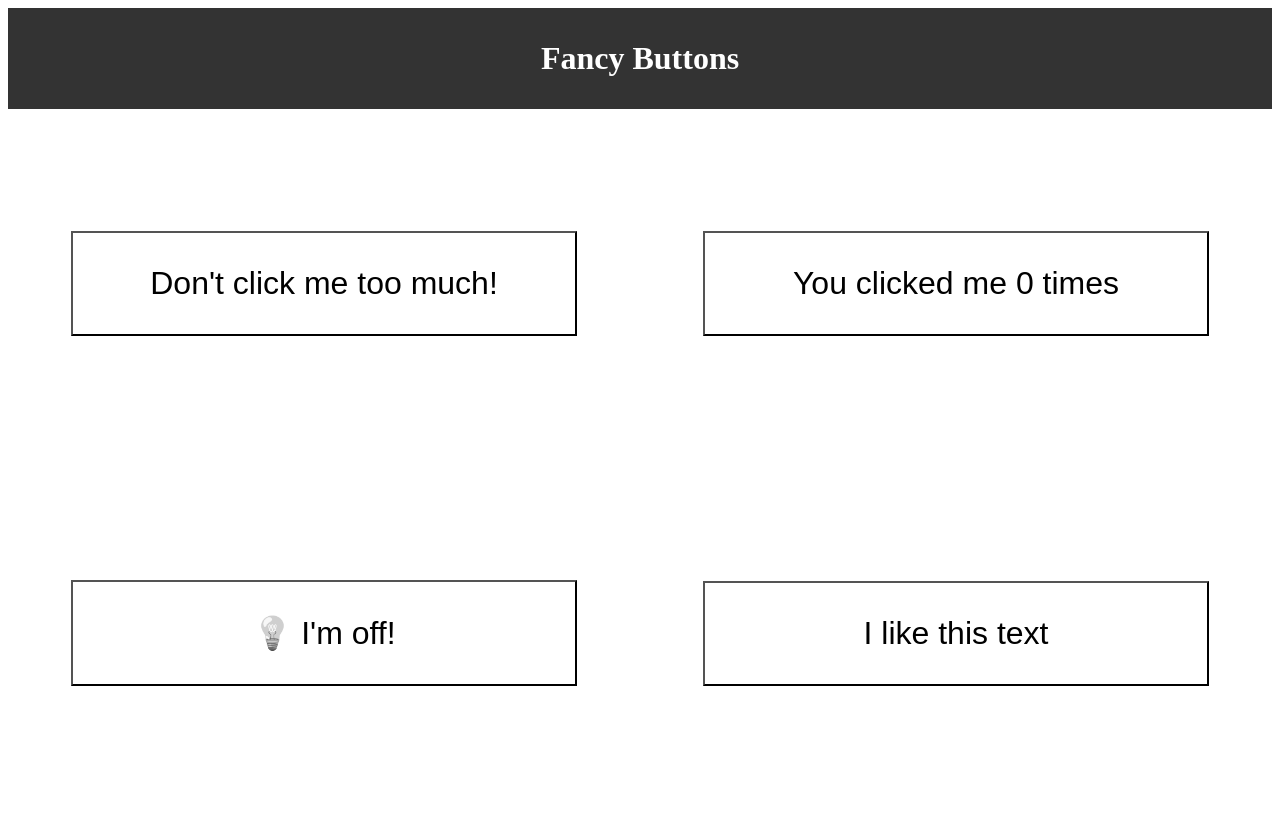
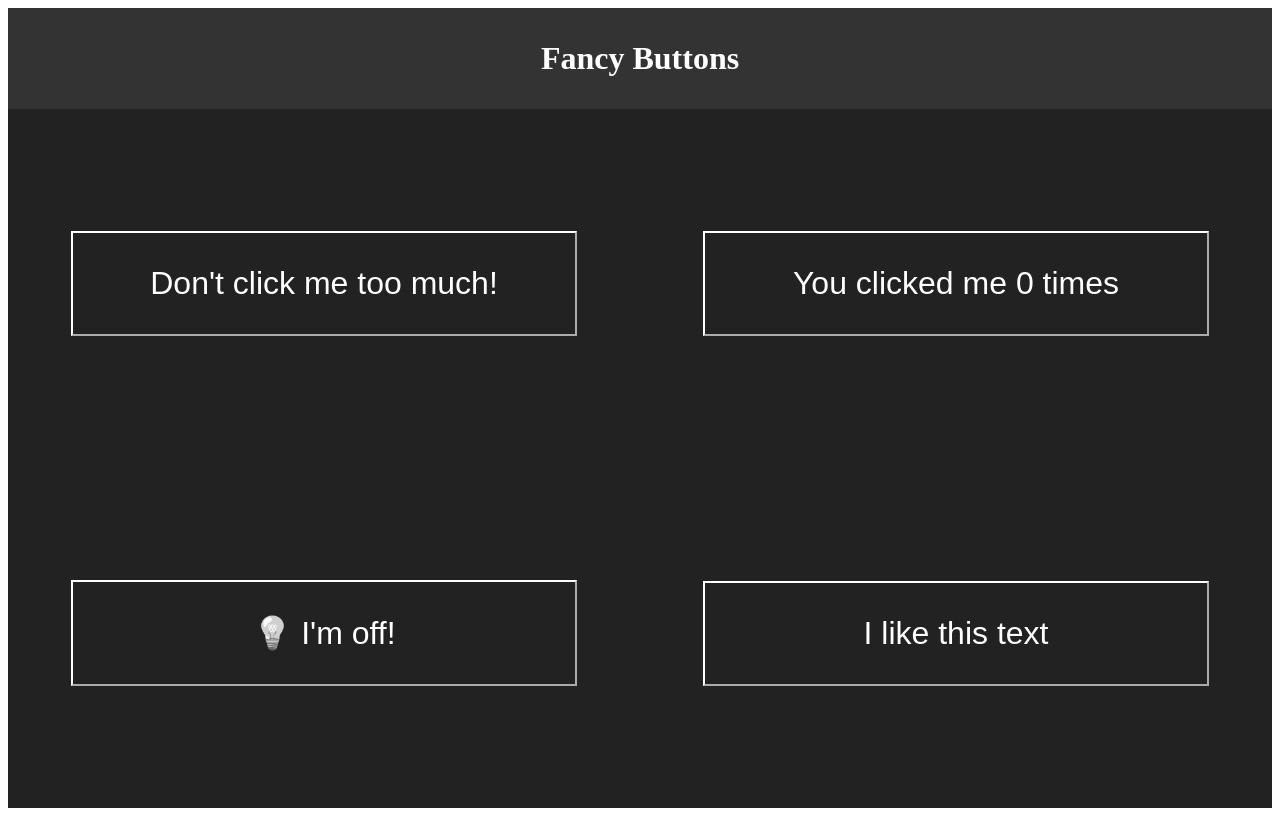
Before and after one commit to Klobsinger/Fancy-Buttons, a React (Create React App) app: page / in a window 1280 px wide. Built offline with nearby package versions, Linux system fonts and the light colour scheme; the HTML template or start-up script is replaced by a standard one.

Commit message:
Feat: update LightSwitchButton to change App.js state for darkmode

```diff
--- a/src/App.js
+++ b/src/App.js
@@ -3,15 +3,18 @@ import AngryButton from './components/AngryButton';
 import CounterButton from './components/CounterButton';
 import LightSwitchButton from './components/LightSwitchButton';
 import TextRepeaterButton from './components/TextRepeaterButton';
+import { useState } from "react";
 
 function App() {
+  const [light, setLight] = useState('off');
+  const dark = (light === 'off') ? 'dark' : '';
   return (
-    <div className="App">
+    <div className={`App ${dark}`}>
       <h1>Fancy Buttons</h1>
       <section>
         <AngryButton />
         <CounterButton />
-        <LightSwitchButton />
+        <LightSwitchButton light={light} setLight={setLight}/>
         <TextRepeaterButton />
       </section>
     </div>
--- a/src/components/LightSwitchButton.js
+++ b/src/components/LightSwitchButton.js
@@ -1,7 +1,7 @@
 import { useState } from "react";
 
 function LightSwitchButton(props)  {
-  const [light, setLight] = useState('off');
+  const {light, setLight} = props;
 
   const handleClick = () => {
     setLight(light === 'off' ? 'on' : 'off');
```
